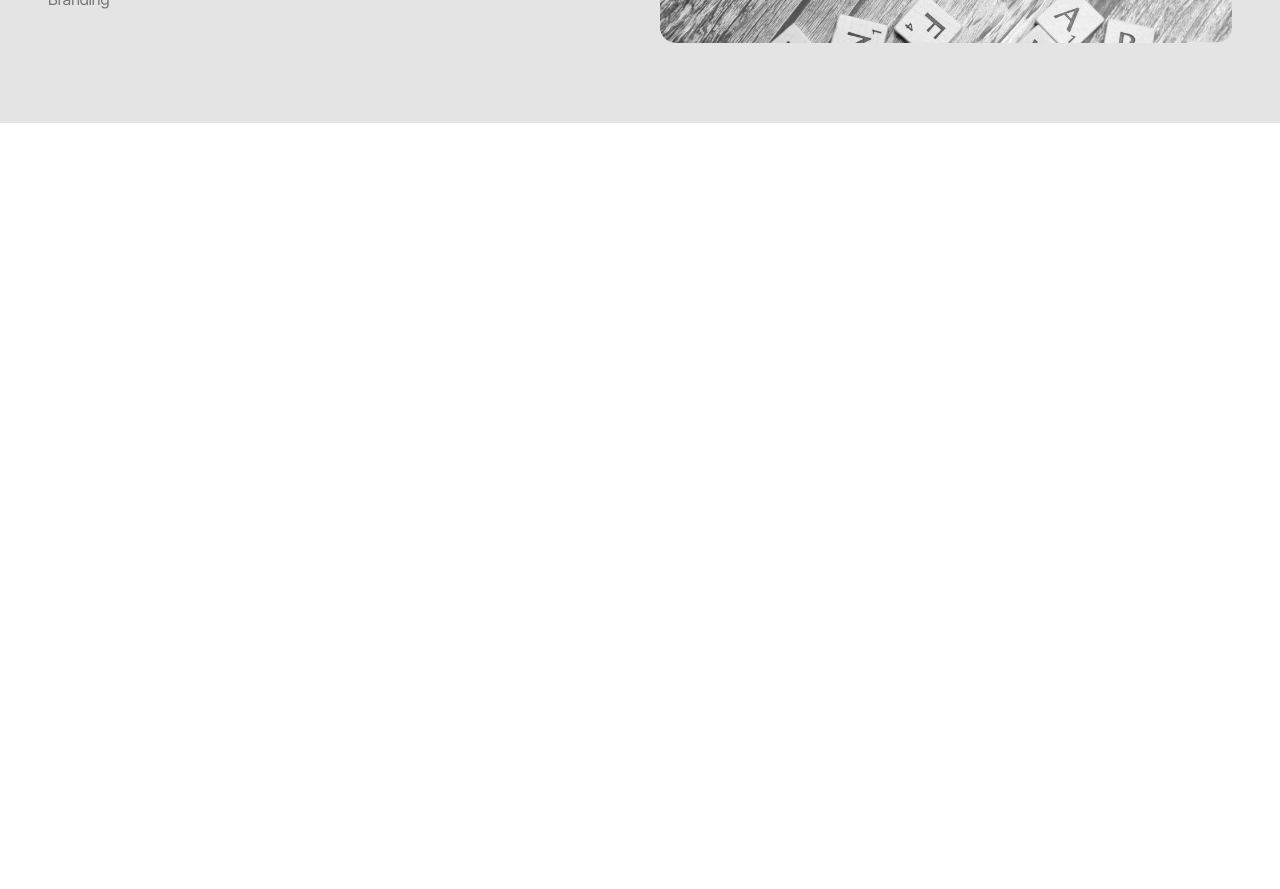
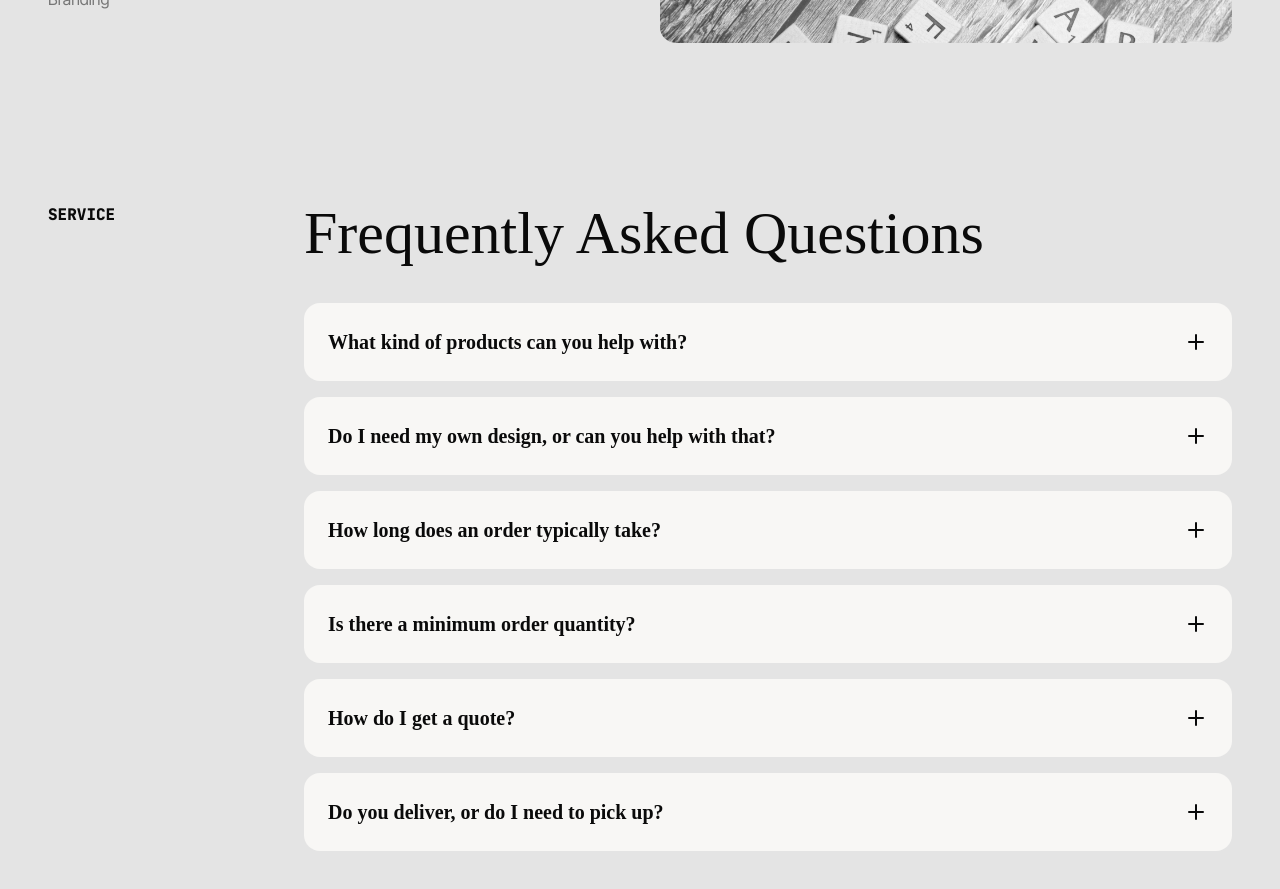
Before and after one commit to huxlic/bioiconic-website, a React (Vite) app: page / in a window 1280 px wide. Shown: the part 2500-3389 px from the top of the page. Before the commit the page ends 2623 px from the top, so only its background shows below. Built offline with nearby package versions, Linux system fonts and the light colour scheme; a web font is replaced by a local one.

Commit message:
add Faqs component with Accordion for frequently asked questions

```diff
--- /dev/null
+++ b/src/components/sections/Faqs.tsx
@@ -0,0 +1,28 @@
+import faqs from "../../data/faqs.ts";
+import Accordion from "../ui/Accordion.tsx";
+
+const Faqs = () => {
+
+	return (
+		<>
+			<section id="about" className={"px-4 md:px-12 py-20 flex flex-col gap-6"}>
+				<div className={"flex flex-col lg:flex-row gap-6"}>
+					<h2 className={"lg:flex-1 font-jetbrains-mono uppercase font-extrabold"}>Service</h2>
+					<div className={"lg:flex-4 flex flex-col gap-10"}>
+						<p
+							className={"leading-none text-[26px] sm:text-[50px] lg:text-[60px] font-medium"}>
+							Frequently Asked Questions
+						</p>
+
+						<div className="flex flex-col gap-4">
+							{faqs.map(({id, question, answer}) => (
+									<Accordion key={question} id={id} question={question} answer={answer} />
+							))}
+						</div>
+					</div>
+				</div>
+			</section>
+		</>
+	)
+}
+export default Faqs
--- a/src/components/sections/KeyStats.tsx
+++ b/src/components/sections/KeyStats.tsx
@@ -61,8 +61,8 @@ const KeyStats = () => {
 				<div id="stats-holder" className="lg:flex-1 grid grid-cols-2 gap-10">
 					{stats.map(({id, number, description}) => (
 						<div key={id} className={"stat"}>
-							<p className={"text-[60px] leading-none font-bold font-jetbrains-mono"}>{number}</p>
-							<span className={"text-faded-black"}>{description}</span>
+							<p className={"text-[50px] md:text-[60px] leading-none font-bold font-jetbrains-mono"}>{number}</p>
+							<span className={"text-[14px] md:text-[16px] text-faded-black"}>{description}</span>
 						</div>
 					))}
 				</div>
--- /dev/null
+++ b/src/components/ui/Accordion.tsx
@@ -0,0 +1,19 @@
+import {useState} from "react";
+import {Minus, Plus} from "lucide-react";
+import type {Faq} from "../../data/faqs.ts";
+
+const Accordion = ({question, answer}: Faq) => {
+	const [accordion, setAccordion] = useState(false);
+	return (
+		<div className={"p-6 bg-warm-cream rounded-2xl flex flex-col gap-4"}>
+			<div className="flex justify-between items-center">
+				<p className={"text-[20px] font-semibold"}>{question}</p>
+				<button onClick={() => setAccordion(!accordion)}>
+					{accordion ? <Minus/> : <Plus/>}
+				</button>
+			</div>
+			<span className={`text-faded-black ${accordion ? "block" : "hidden"}`}>{answer}</span>
+		</div>
+	)
+}
+export default Accordion
--- /dev/null
+++ b/src/data/faqs.ts
@@ -0,0 +1,47 @@
+export interface Faq {
+
+	id: number;
+	question: string;
+	answer: string;
+}
+
+const faqs: Faq[] = [
+	{
+		id: 1,
+		question: "What kind of products can you help with?",
+		answer:
+			"Flyers, banners, vests, caps, and other branded promotional materials — from single-item orders to full branded merchandise for your team or event.",
+	},
+	{
+		id: 2,
+		question: "Do I need my own design, or can you help with that?",
+		answer:
+			"If you already have a design, we work directly with it. If not, let us know what you need and we'll guide you through getting something ready for print.",
+	},
+	{
+		id: 3,
+		question: "How long does an order typically take?",
+		answer:
+			"Turnaround depends on the product and quantity — reach out with your specific request and we'll give you an accurate timeline before you commit.",
+	},
+	{
+		id: 4,
+		question: "Is there a minimum order quantity?",
+		answer:
+			"This varies by product. Send us your requirements and we'll let you know what works best for your order size.",
+	},
+	{
+		id: 5,
+		question: "How do I get a quote?",
+		answer:
+			"Fill out the quote request form with your product, quantity, and deadline — we'll get back to you with pricing and next steps.",
+	},
+	{
+		id: 6,
+		question: "Do you deliver, or do I need to pick up?",
+		answer:
+			"Let us know your location when requesting a quote, and we'll confirm delivery or pickup options for your order.",
+	},
+];
+
+export default faqs;
--- a/src/pages/Homepage.tsx
+++ b/src/pages/Homepage.tsx
@@ -3,6 +3,7 @@ import Navbar from "../components/sections/Navbar.tsx";
 import About from "../components/sections/About.tsx";
 import Services from "../components/sections/Services.tsx";
 import KeyStats from "../components/sections/KeyStats.tsx";
+import Faqs from "../components/sections/Faqs.tsx";
 
 export const Homepage = () => {
 	return (
@@ -13,6 +14,7 @@ export const Homepage = () => {
 				<About/>
 				<Services/>
 				<KeyStats/>
+				<Faqs/>
 			</div>
 		</>
 	);
```
